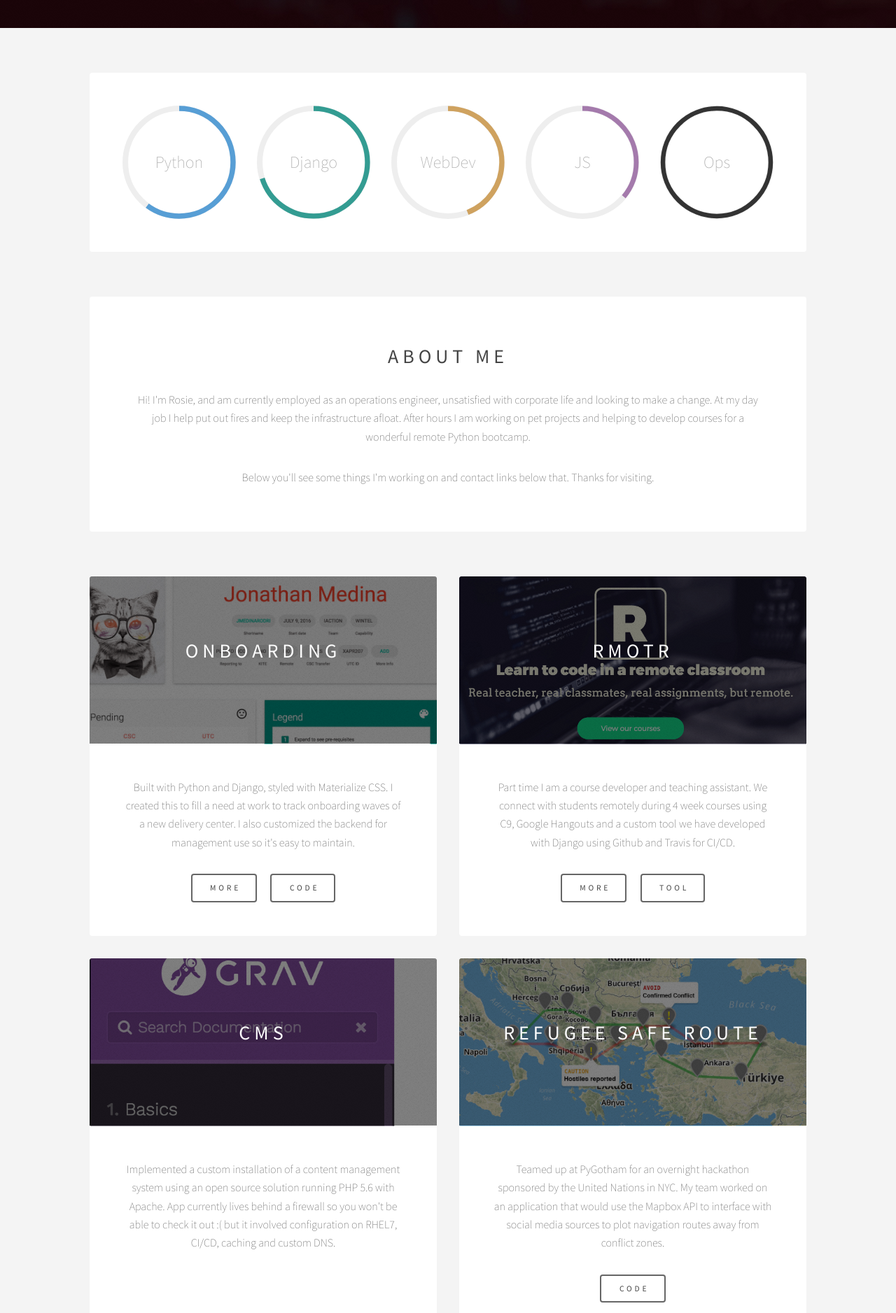
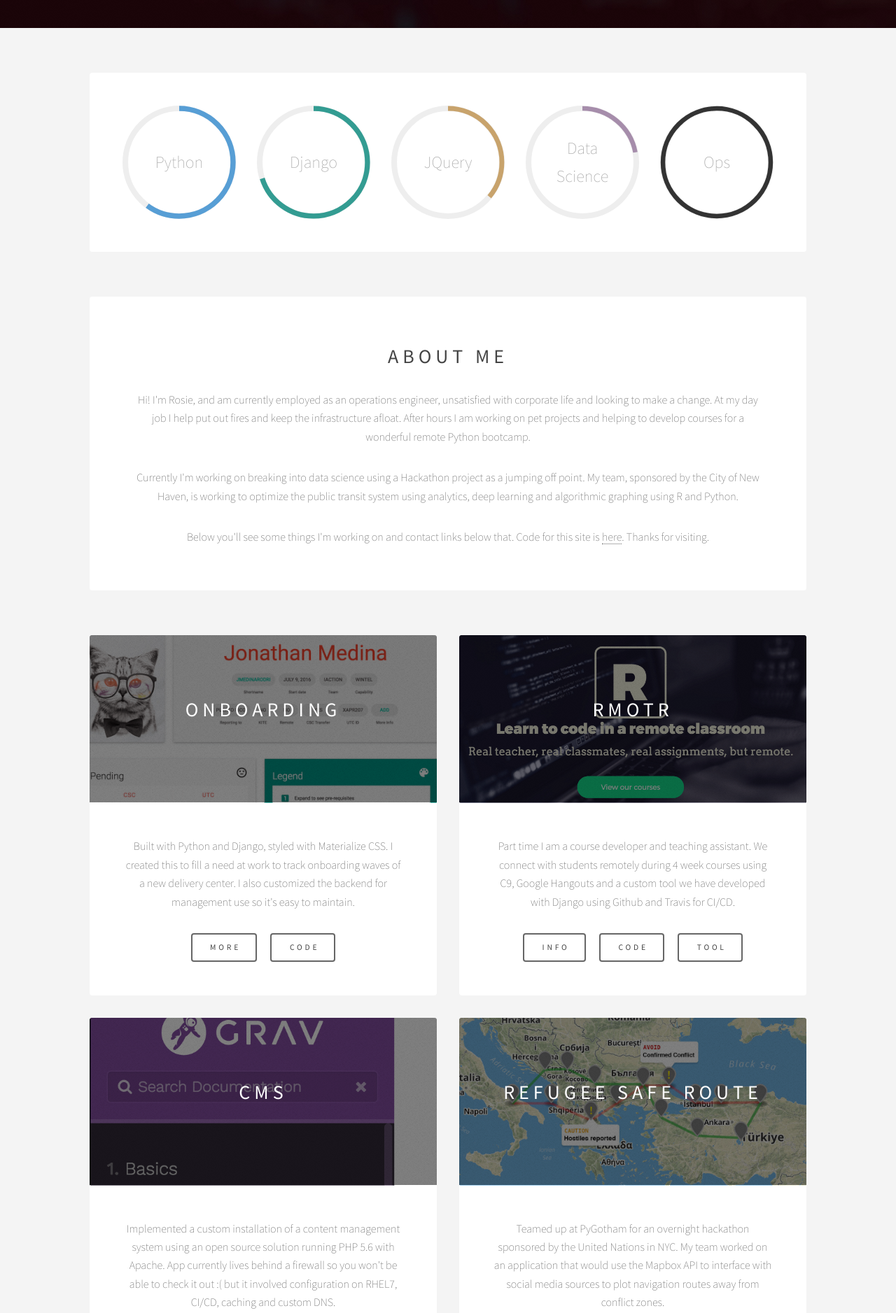
Before and after one commit to rosiecakes/roselovestacos, a website: page app/index.html in a window 1280 px wide. Shown: the part 400-2277 px from the top of the page at 70% size. Drawn offline with nearby package versions, Linux system fonts and the light colour scheme.

Commit message:
add tooltipster

```diff
--- a/app/assets/css/main.css
+++ b/app/assets/css/main.css
@@ -1,6 +1,10 @@
 @import url(font-awesome.min.css);
 @import url("https://fonts.googleapis.com/css?family=Pacifico|Source+Sans+Pro:200,400");
 
+label {
+  display: inline-block;
+  width: 5em;
+}
 
 .grid-container{
   width: 100%;
--- a/app/assets/js/bars.js
+++ b/app/assets/js/bars.js
@@ -1,3 +1,9 @@
+$(document).ready(function() {
+  $( "#rmotr" ).tooltip({
+  content: "Awesome title!"
+  });
+});
+
 var barone = new ProgressBar.Circle(barcontainerone, {
   color: '#aaa',
   strokeWidth: 5,
@@ -63,7 +69,7 @@ var barthree = new ProgressBar.Circle(barcontainerthree, {
     autoStyleContainer: false
   },
   from: { color: '#aaa', width: 1 },
-  to: { color: '#FF9800', width: 9 },
+  to: { color: '#FF9800', width: 10 },
   // Set default step function for all animate calls
   step: function(state, circle) {
     circle.path.setAttribute('stroke', state.color);
@@ -73,13 +79,13 @@ var barthree = new ProgressBar.Circle(barcontainerthree, {
     if (value === 0) {
       circle.setText('');
     } else {
-      circle.setText('WebDev');
+      circle.setText('JQuery');
     }
   }
 });
 barthree.text.style.fontFamily = '"Raleway", Helvetica, sans-serif';
 barthree.text.style.fontSize = '2rem';
-barthree.animate(0.44);
+barthree.animate(0.36);
 
 
 var barfour = new ProgressBar.Circle(barcontainerfour, {
@@ -90,8 +96,8 @@ var barfour = new ProgressBar.Circle(barcontainerfour, {
   text: {
     autoStyleContainer: false
   },
-  from: { color: '#aaa', width: 1 },
-  to: { color: '#9C27B0', width: 10 },
+  from: { color: '#aaa', width: 2 },
+  to: { color: '#9C27B0', width: 11 },
   // Set default step function for all animate calls
   step: function(state, circle) {
     circle.path.setAttribute('stroke', state.color);
@@ -101,13 +107,13 @@ var barfour = new ProgressBar.Circle(barcontainerfour, {
     if (value === 0) {
       circle.setText('');
     } else {
-      circle.setText('JS');
+      circle.setText('Data Science');
     }
   }
 });
 barfour.text.style.fontFamily = '"Raleway", Helvetica, sans-serif';
 barfour.text.style.fontSize = '2rem';
-barfour.animate(0.36);
+barfour.animate(0.22);
 
 
 var barfive = new ProgressBar.Circle(barcontainerfive, {
--- a/app/index.html
+++ b/app/index.html
@@ -32,7 +32,8 @@
             </header>
             <p class="align-center">Hi! I'm Rosie, and am currently employed as an operations engineer, unsatisfied with corporate life and looking to make a change. At my day job I help put out fires and keep the infrastructure afloat. After hours I am working on pet projects and helping to develop courses for a
             wonderful remote Python bootcamp. </p>
-            <p class="align-center">Below you'll see some things I'm working on and contact links below that. Thanks for visiting.</p>
+            <p class="align-center">Currently I'm working on breaking into data science using a Hackathon project as a jumping off point. My team, sponsored by the City of New Haven, is working to optimize the public transit system using analytics, deep learning and algorithmic graphing using R and Python.</p>
+            <p class="align-center">Below you'll see some things I'm working on and contact links below that. Code for this site is <a href="https://github.com/rosiecakes/roselovestacos">here</a>. Thanks for visiting.</p>
           </section>
           <section class="main items">
             <article class="item">
@@ -53,7 +54,8 @@
               </header>
               <p>Part time I am a course developer and teaching assistant. We connect with students remotely during 4 week courses using C9, Google Hangouts and a custom tool we have developed with Django using Github and Travis for CI/CD.</p>
               <ul class="actions">
-                <li><a href="https://rmotr.com/" class="button">More</a></li>
+                <li><a href="https://rmotr.com/" class="button">Info</a></li>
+                <li><a href="https://github.com/rmotr-curriculum/itp-class" class="button" id="rmotr">Code</a></li>
                 <li><a href="http://bit.ly/2cU9KXc" class="button">Tool</a></li>
               </ul>
             </article>
@@ -63,6 +65,9 @@
                 <h2>CMS</h2>
               </header>
               <p>Implemented a custom installation of a content management system using an open source solution running PHP 5.6 with Apache. App currently lives behind a firewall so you won't be able to check it out :( but it involved configuration on RHEL7, CI/CD, caching and custom DNS.</p>
+              <ul class="actions">
+                <li><a href="https://github.com/getgrav/grav-skeleton-rtfm-site" class="button">OSS</a></li>
+              </ul>
             </article>
             <article class="item">
               <header>
@@ -100,6 +105,7 @@
       <script src="assets/js/main.js"></script>
       <script src="assets/js/progressbar.js"></script>
       <script src="assets/js/bars.js"></script>
+      <script src="https://code.jquery.com/ui/1.12.1/jquery-ui.js"></script>
       <script>
         (function(i,s,o,g,r,a,m){i['GoogleAnalyticsObject']=r;i[r]=i[r]||function(){
         (i[r].q=i[r].q||[]).push(arguments)},i[r].l=1*new Date();a=s.createElement(o),
```
